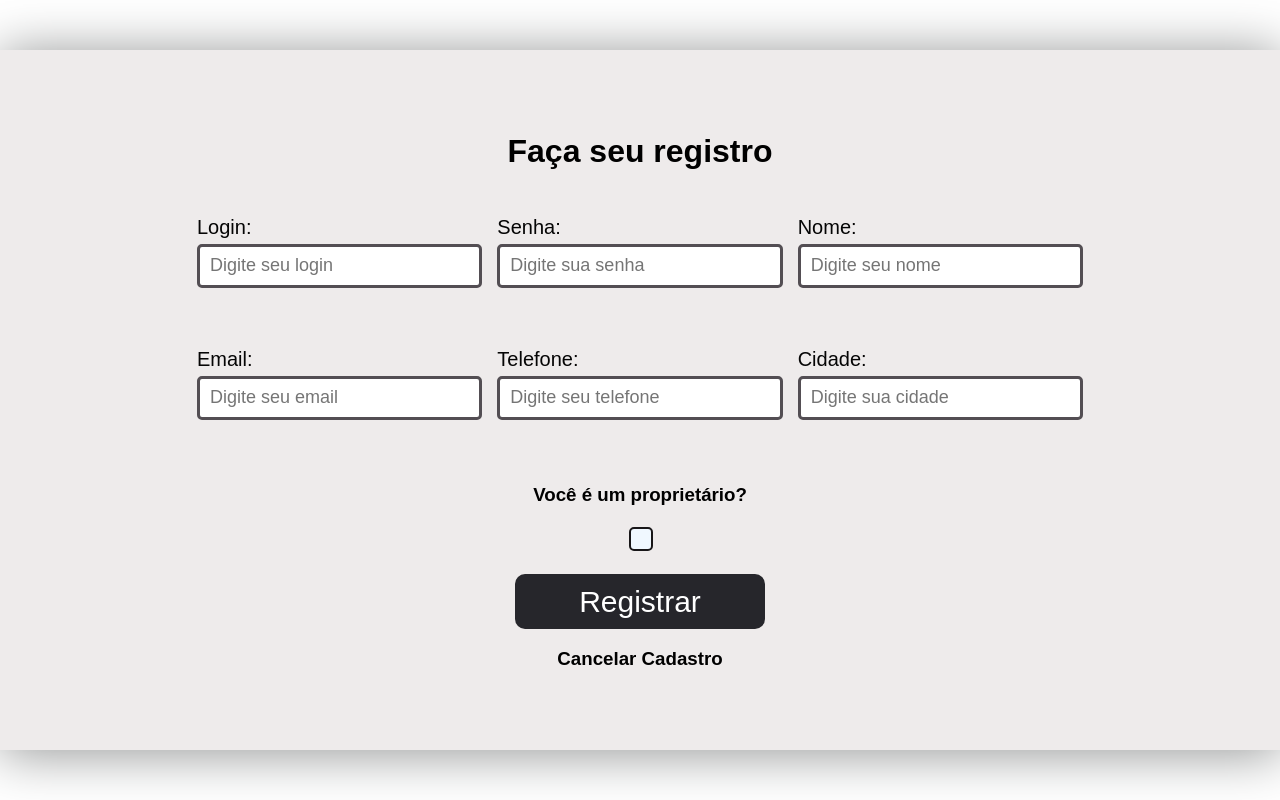
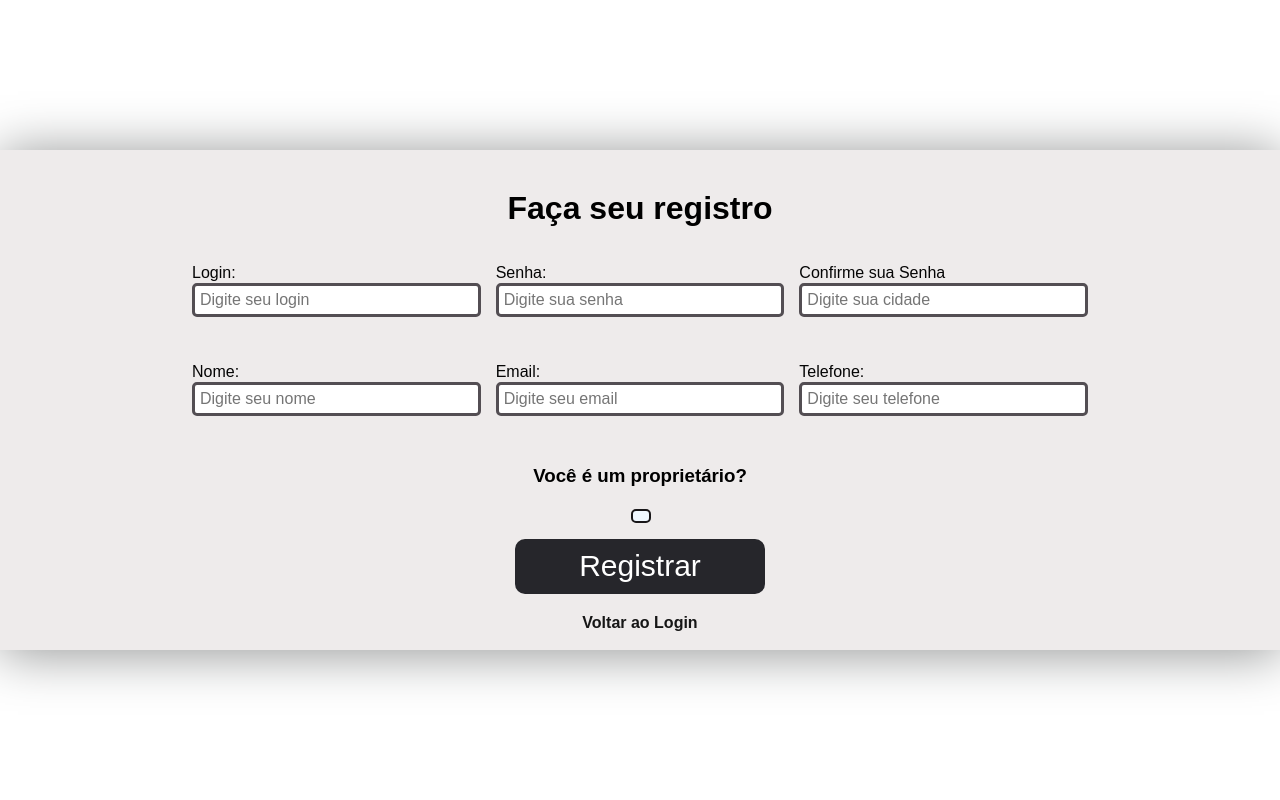
Before and after one commit to LucasAp-DEV/TCC.Front, a React (Create React App) app: page /register in a window 1280 px wide. Built offline with nearby package versions, Linux system fonts and the light colour scheme.

Commit message:
registro ok

```diff
--- a/src/api.js
+++ b/src/api.js
@@ -4,5 +4,5 @@ const token = localStorage.getItem('token');
 
 export const api = axios.create({
   baseURL: 'http://localhost:8080',
-  headers: { Authorization: `Bearer ${token}` }
+  headers: token ? { Authorization: `Bearer ${token}`} : undefined
 });
--- a/src/components/RegisterForm/RegisterForm.jsx
+++ b/src/components/RegisterForm/RegisterForm.jsx
@@ -2,8 +2,8 @@ import Button from '../Button/Button';
 import './Registerform.css'
 import Loading from '../Loading/Loading';
 
-const RegisterForm = ({ login, onChangeLogin, password, onChangePassword, name, onChangeName,
-    email, onChangeEmail, telefone, onChangeTelefone, cidade, onChangeCidade,
+const RegisterForm = ({ login, onChangeLogin, password, onChangePassword, nome, onChangeName,
+    email, onChangeEmail, telephone, onChangeTelefone, passwordValid,onChangePasswordValid,
     role, onchangeRole, onSubmit, loading }) => {
 
     return (
@@ -34,13 +34,24 @@ const RegisterForm = ({ login, onChangeLogin, password, onChangePassword, name,
                     />
                 </div>
 
+                <div className='cidadeBox'>
+                    <p>Confirme sua Senha</p>
+                    <input
+                        placeholder={"Digite sua cidade"}
+                        type='password'
+                        name='passwordValid'
+                        value={passwordValid}
+                        onChange={onChangePasswordValid}
+                    />
+                </div>
+
                 <div className='nomeBox'>
                     <p>Nome:</p>
                     <input
                         placeholder={"Digite seu nome"}
                         type='text'
-                        name='nameInput'
-                        value={name}
+                        nome='nameInput'
+                        value={nome}
                         onChange={onChangeName}
                     />
                 </div>
@@ -62,24 +73,13 @@ const RegisterForm = ({ login, onChangeLogin, password, onChangePassword, name,
                         placeholder={"Digite seu telefone"}
                         type='phone'
                         name='telefoneInput'
-                        value={telefone}
+                        value={telephone}
                         onChange={onChangeTelefone}
-                    />
-                </div>
-
-                <div className='cidadeBox'>
-                    <p>Cidade:</p>
-                    <input
-                        placeholder={"Digite sua cidade"}
-                        type='text'
-                        name='cidadeInput'
-                        value={cidade}
-                        onChange={onChangeCidade}
                     />
                 </div>
             </div>
 
-            <h3 style={{ fontFamily: 'Arial, sans-serif' }}>Você é um proprietário?</h3>
+                <h3 style={{ fontFamily: 'Arial, sans-serif' }}>Você é um proprietário?</h3>
 
             <div className='checkBox'>
                 <input
@@ -97,8 +97,9 @@ const RegisterForm = ({ login, onChangeLogin, password, onChangePassword, name,
                     disabled={loading}
                 />
             </div>
-
-            <h3 style={{ fontFamily: 'Arial, sans-serif' }}>Cancelar Cadastro</h3>
+            <div style={{ marginTop: '20px' }}>
+                <a href="/login" className='exitPassword'>Voltar ao Login</a>
+            </div>
         </div>
     );
 }
--- a/src/components/RegisterForm/Registerform.css
+++ b/src/components/RegisterForm/Registerform.css
@@ -1,5 +1,4 @@
 .register {
-  width: 100%;
   width: 100%;
   text-align: center;
 }
@@ -8,7 +7,6 @@
   display: flex;
   flex-wrap: wrap;
   justify-content: space-between;
-  padding: 5px;
   width: 70%;
   margin-left: 15%;
 }
@@ -17,14 +15,13 @@
   flex: 0 0 calc(33.333% - 10px);
   margin-bottom: 30px;
   font-family: Arial, sans-serif;
-  font-size: 20px;
+  font-size: 16px;
 }
 
 
 .register input {
   width: 100%;
-  margin-bottom: 10px;
-  padding: 10px;
+  padding: 5px;
   border: 3px solid #534e53;
   border-radius: 5px;
   font-size: 16px;
@@ -66,13 +63,20 @@
 }
 
 .register input::placeholder {
-  font-size: 18px;
+  font-size: 16px;
   text-align: start;
 }
 
 .loginBox p, .senhaBox p, .nomeBox p, .emailBox p, .telefoneBox p, .cidadeBox p{
-  font-family: Arial, sans-serif;
+  font-family: Arial;
   text-align: start;
-  margin-bottom: 5px;
+  margin-bottom: 1px;
   color: rgb(5, 5, 5);
 }
+
+.exitPassword {
+  font-weight: bold;
+  font-family: Arial, sans-serif;
+  text-decoration: none;
+  color: rgb(22, 22, 22);
+}
--- a/src/pages/Login/Login.jsx
+++ b/src/pages/Login/Login.jsx
@@ -37,7 +37,7 @@ const Login = () => {
 
     try {
       setRemoveLoading(true)
-      const response = await api.post('/user/login', {
+      const response = await api.post('http://localhost:8080/user/login', {
         login,
         password,
       }, {
--- a/src/pages/Register/Register.css
+++ b/src/pages/Register/Register.css
@@ -5,7 +5,7 @@
 }
 
 .form {
-  height: 700px;
+  height: 500px;
   width: 100%;
   background-color: #eeebeb;
   position: absolute;
--- a/src/pages/Register/Register.jsx
+++ b/src/pages/Register/Register.jsx
@@ -9,13 +9,12 @@ const Register = () => {
 
   const [login, setLogin] = useState();
   const [password, setPassword] = useState();
-  const [name, setName] = useState();
+  const [nome, setName] = useState();
   const [email, setemail] = useState();
-  const [telefone, setTelefone] = useState();
+  const [telephone, setTelefone] = useState();
   const [role, setRole] = useState('USER');
   const [loading, setRemoveLoading] = useState();
-
-  const token = localStorage.getItem('token');
+  const [passwordValid, setPasswordValid] = useState();
 
 
   const onChangeLogin = (event) => {
@@ -38,67 +37,77 @@ const Register = () => {
     setTelefone(event.target.value)
   }
 
+  const onChangePasswordValid = (event) => {
+    setPasswordValid(event.target.value)
+  }
+
   const onChangeRole = () => {
     setRole((currentRole) => (currentRole === 'USER' ? 'ADMIN' : 'USER')); //ALTERAR ROLE ENTRE ADMIN E USER
   }
 
-  const onSubmit = async () => {
-    let errorText = "";
-
-    if (!login || !password) {
-      errorText = "Ambos os campos são necessários.";
+  function showErrorAlert(message) {
     Swal.fire({
       icon: "error",
       title: "Erro ao Cadastrar",
-        text: errorText
+      text: message
     });
+  }
+
+  function showSucessAlert(message) {
+    Swal.fire({
+      icon: "success",
+      title: "Cadastro Realizado",
+      text: message
+    });
+  }
+
+  function isPhoneNumberValid(phoneNumber) {
+    return /^\d{2}\d{8,9}$/.test(phoneNumber);
+  }
+
+  const onSubmit = async () => {
+    const formData = { login, password, nome, email, telephone, passwordValid };
+
+    if (!Object.values(formData).every(field => field)) {
+      showErrorAlert("Todos os campos são necessários.");
+      return;
+    }
+
+    if(password != passwordValid) {
+      showErrorAlert("As Senhas nao conferem");
+      return;
+    }
+
+    if (!isPhoneNumberValid(formData.telephone)) {
+      showErrorAlert("Digite corretamente o numero de telefone");
       return;
     }
 
 
     try {
-      setRemoveLoading(true)
-      const response = await api.post('/auth/register', {
+      setRemoveLoading(true);
+      const response = await api.post('/user/register', {
         login,
         password,
-        role
-      },
-        {
-          headers: {
-            'Authorization': `Bearer ${token}`
+        role,
+        nome,
+        email,
+        telephone
+      });
+      console.log('Cadastro bem-sucedido:', response.data);
+      showSucessAlert("Cadastro realizado");
+      setLogin("");
+      setPassword("");
+      setName("");
+      setemail("");
+      setPasswordValid("");
+      setTelefone("");
+    } catch (error) {
+      showErrorAlert("Erro ao Registrar");
+    } finally {
+      setRemoveLoading(false);
     }
 }
-      );
-
-      if (response.status === 200) {
-        console.log('Cadastro bem-sucedido:', response.data);
-        errorText = "Erro ao Cadastrar";
-        Swal.fire({
-        icon: "success",
-        title: "Cadastro Realizado",
-        text: errorText
-      });
-        setLogin("");
-        setPassword("");
-
-      } else {
-        console.log("Erro ao reristrar usuario");
-      }
-    } catch (error) {
-      errorText = "Erro ao Cadastrar";
-      Swal.fire({
-        icon: "error",
-        title: "Erro ao Cadastrar",
-        text: errorText
-      });
-      console.error('Erro no cadastro:', error);
-    }finally {
-      setRemoveLoading(false);
-    }
-
-  }
-
-  console.log(password, login, role);
 
 return (
   <div className='container'>
@@ -106,16 +115,18 @@ const Register = () => {
       <RegisterForm
         login={login}
         password={password}
-            name={name}
+        nome={nome}
         email={email}
-            telefone={telefone}
+        telephone={telephone}
         role={role}
+        passwordValid={passwordValid}
         onChangeName={onChangeName}
         onChangeEmail={onChangeEmail}
         onChangeTelefone={onChangeTelefone}
         onChangeLogin={onChangeLogin}
         onChangePassword={onChangePassword}
         onchangeRole={onChangeRole}
+        onChangePasswordValid={onChangePasswordValid}
         onSubmit={onSubmit}
         loading={loading}
       />
```
Lines whose indentation alone changed are shown as unchanged.
